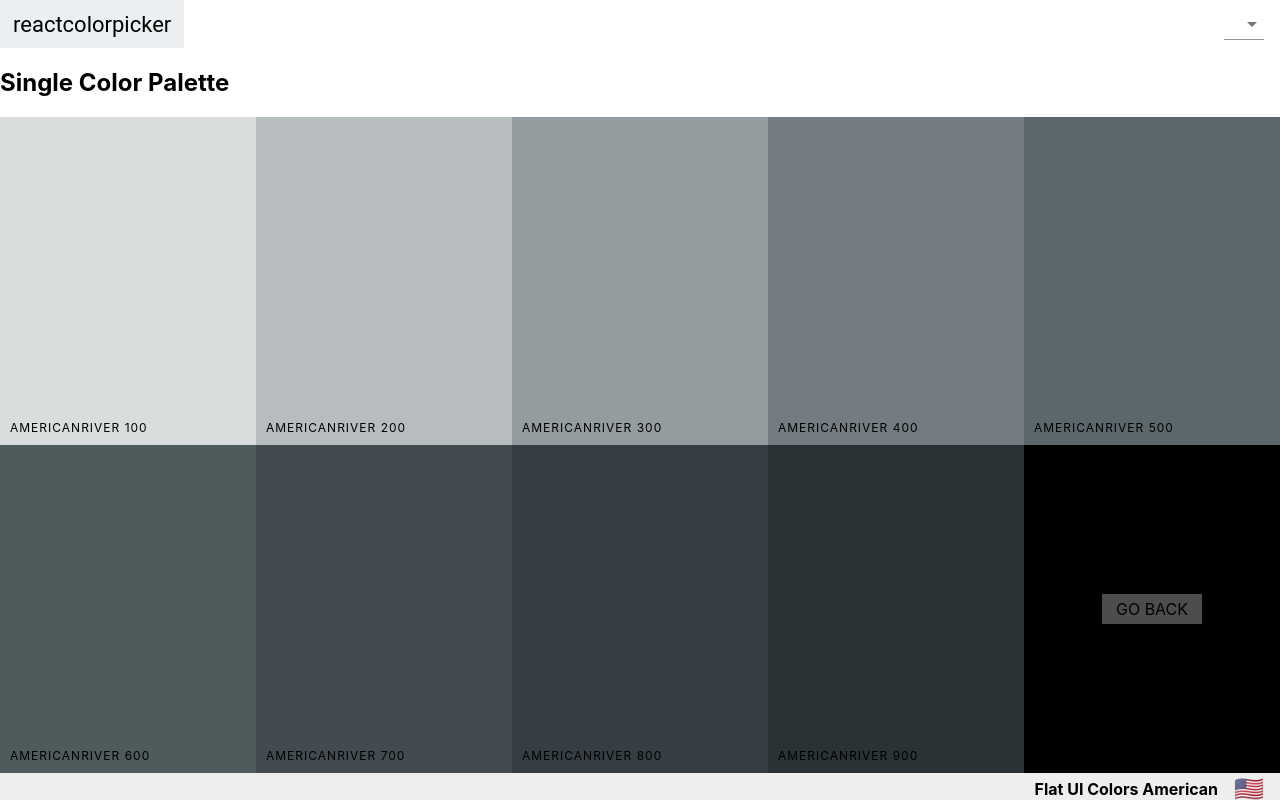
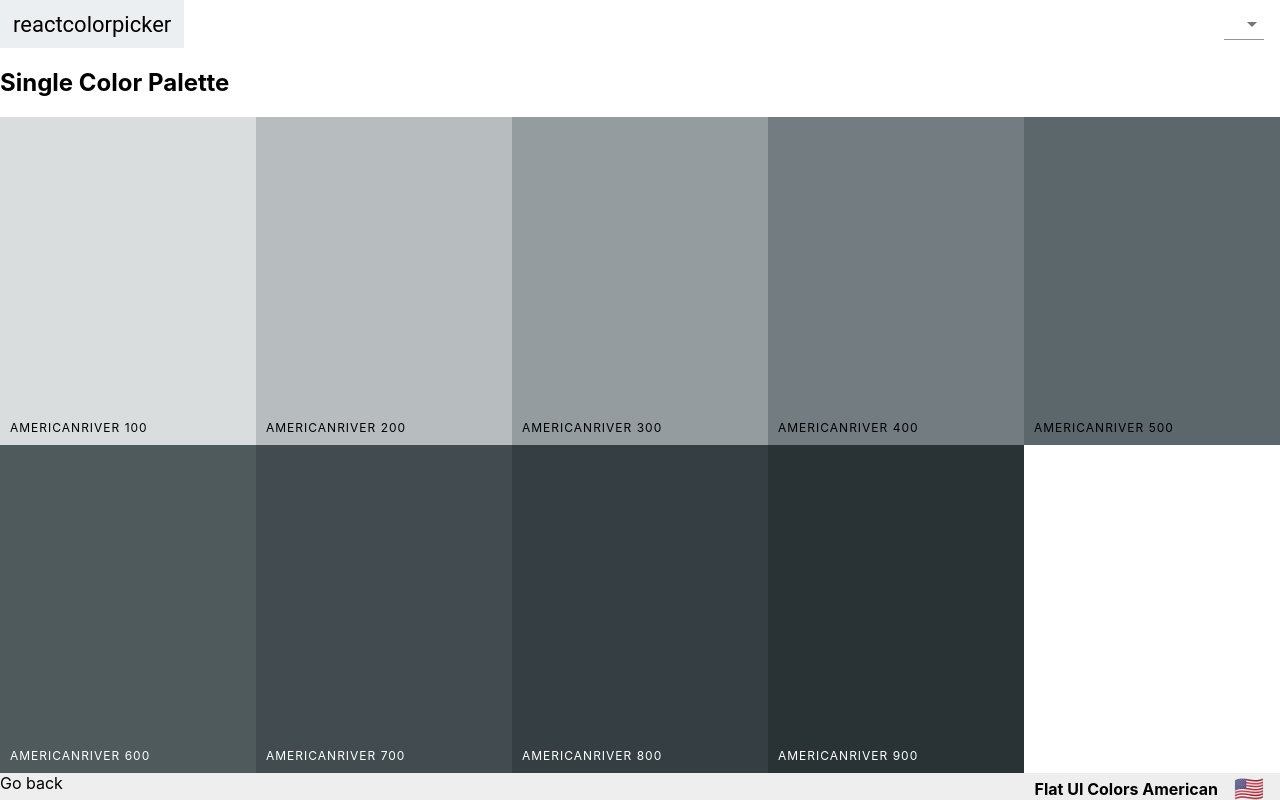
Before and after one commit to JasonDollar/color-picker-project, a React (Create React App) app: page /palette/flat-ui-colors-american/americanriver in a window 1280 px wide. Built offline with nearby package versions, Linux system fonts and the light colour scheme.

Commit message:
refactor ColorBox styles

```diff
--- a/src/components/ColorBox.css
+++ b/src/components/ColorBox.css
@@ -48,6 +48,13 @@
   font-size: 12px;
 }
 
+.light-text {
+  color: white;
+}
+.dark-text {
+  color: #00000088 !important;
+}
+
 .see-more {
   background: rgba(255,255,255,.3);
   position: absolute;
@@ -62,22 +69,7 @@
   text-transform: uppercase;
 }
 
-.copy-overlay {
-  /* background: ${props => props.background}; */
-  opacity: 0;
-  z-index: 0;
-  width: 100%;
-  height: 100%;
-  transition: transform .5s ease-in-out;
-  transform: scale(.1);
-}
-.copy-overlay.show {
-  opacity: 1;
-  transform: scale(50);
-  z-index: 10;
-  position: absolute;
 
-}
 
 .copy-message {
   position: fixed;
--- a/src/components/ColorBox.js
+++ b/src/components/ColorBox.js
@@ -1,9 +1,134 @@
 import React, { useState, useEffect } from 'react'
+import styled from 'styled-components'
 import { Link } from 'react-router-dom'
 import { CopyToClipboard } from 'react-copy-to-clipboard'
 import PropTypes from 'prop-types'
-import './ColorBox.css'
+import chroma from 'chroma-js'
+// import './ColorBox.css'
 
+const ColorBoxContainer = styled.div`
+  width: 20%;
+  height: 25%;
+  margin: 0 auto;
+  display: inline-block;
+  position: relative;
+  cursor: pointer;
+  margin-bottom: -4px;
+  background: ${props => props.background};
+
+  .copy-button,
+  .back-button {
+    width: 100px;
+    height: 30px;
+    position: absolute;
+    display: inline-block;
+    top: 50%;
+    left: 50%;
+    transform: translate(-50%, -50%);
+    outline: none;
+    background: rgba(255,255,255,.3);
+    font-size: 1rem;
+    line-height: 30px;
+    text-transform: uppercase;
+    border: none;
+    text-align: center;
+  }
+
+  .copy-button {
+    opacity: 0;
+    color: ${props => chroma(props.background).luminance() >= 0.6 ? '#00000080' : 'white'};
+  }
+
+  &:hover .copy-button {
+    opacity: 1;
+    transition: opacity .3s;
+  }
+
+  .box-content {
+    position: absolute;
+    padding: 10px;
+    width: 100%;
+    left: 0;
+    bottom: 0;
+    color: ${props => chroma(props.background).luminance() <= 0.12 ? 'white' : 'black'};
+    letter-spacing: 1px;
+    text-transform: uppercase;
+    font-size: 12px;
+  }
+
+    .copy-overlay {
+    /* background: ${props => props.background}; */
+    opacity: 0;
+    z-index: 0;
+    width: 100%;
+    height: 100%;
+    transition: transform .5s ease-in-out;
+    transform: scale(.1);
+  }
+  .copy-overlay.show {
+    opacity: 1;
+    transform: scale(50);
+    z-index: 10;
+    position: absolute;
+
+  }
+
+  .see-more {
+    background: rgba(255,255,255,.3);
+    position: absolute;
+    border: none;
+    right: 0;
+    bottom: 0;
+    color: ${props => chroma(props.background).luminance() >= 0.6 ? '#00000080' : 'white'};
+    width: 60px;
+    height: 30px;
+    text-align: center;
+    line-height: 30px;
+    text-transform: uppercase;
+  }
+
+
+
+  .copy-message {
+    position: fixed;
+    left: 0;
+    right: 0;
+    top: 0;
+    bottom: 0;
+    display: flex;
+    flex-direction: column;
+    justify-content: center;
+    align-items: center;
+    font-size: 4rem;
+    transform: scale(0.1);
+    color: white;
+    opacity: 0;
+  }
+
+  .copy-message.show {
+    opacity: 1;
+    transform: scale(1);
+    z-index: 25;
+    transition: all .3s ease-in-out;
+    transition-delay: .2s;
+  }
+
+  .copy-message h1 {
+    font-weight: 400;
+    text-shadow: 1px 2px black;
+    text-transform: uppercase;
+    background: rgba(255, 255, 255, .2);
+    width: 100%;
+    text-align: center;
+    margin-bottom: 0;
+    padding: 1rem;
+  }
+  .copy-message p {
+    font-size: 2rem;
+    font-weight: 100;
+    color: ${props => chroma(props.background).luminance() >= 0.6 ? '#00000080' : 'white'}
+  }
+`
 
 
 const ColorBox = ({
@@ -21,27 +146,30 @@ const ColorBox = ({
     }
   }, [copied])
 
+
   return (
     <CopyToClipboard text={background} onCopy={changeCopyState}>
-    <div className="ColorBox" style={{ background }}>
+    <ColorBoxContainer className="ColorBox" background={ background }>
       <div style={{ background }} className={` copy-overlay ${copied && 'show'}`} />
       <div className={`copy-message ${copied && 'show'}`}>
         <h1>copied!</h1>
         <p>{background}</p>
       </div>
+
       <div className="copy-container">
         <div className="box-content">
           <span>{name}</span>
 
         </div>
-          <button type="button" className="copy-button">Copy</button>
+        <button type="button" className='copy-button'>Copy</button>
       </div>
+
       {showLink && (
       <Link to={`/palette/${paletteId}/${id}`} onClick={e => e.stopPropagation()}>
-          <span className="see-more">MORE</span>
+        <span className='see-more'>MORE</span>
       </Link>
       )}
-    </div>
+    </ColorBoxContainer>
 
     </CopyToClipboard>
   )
--- a/src/components/MiniPalette.js
+++ b/src/components/MiniPalette.js
@@ -54,7 +54,7 @@ const MiniPalette = ({
   id, emoji, colors, paletteName, handleClick,
 }) => {
   const miniColorBoxes = colors.map(item => (
-    console.log(item.color) || <MiniColor key={item.name} background={item.color} />
+    <MiniColor key={item.name} background={item.color} />
   ))
   return (
     <MiniPaletteContainer onClick={() => handleClick(id)}>
```
Lines whose indentation alone changed are shown as unchanged.
